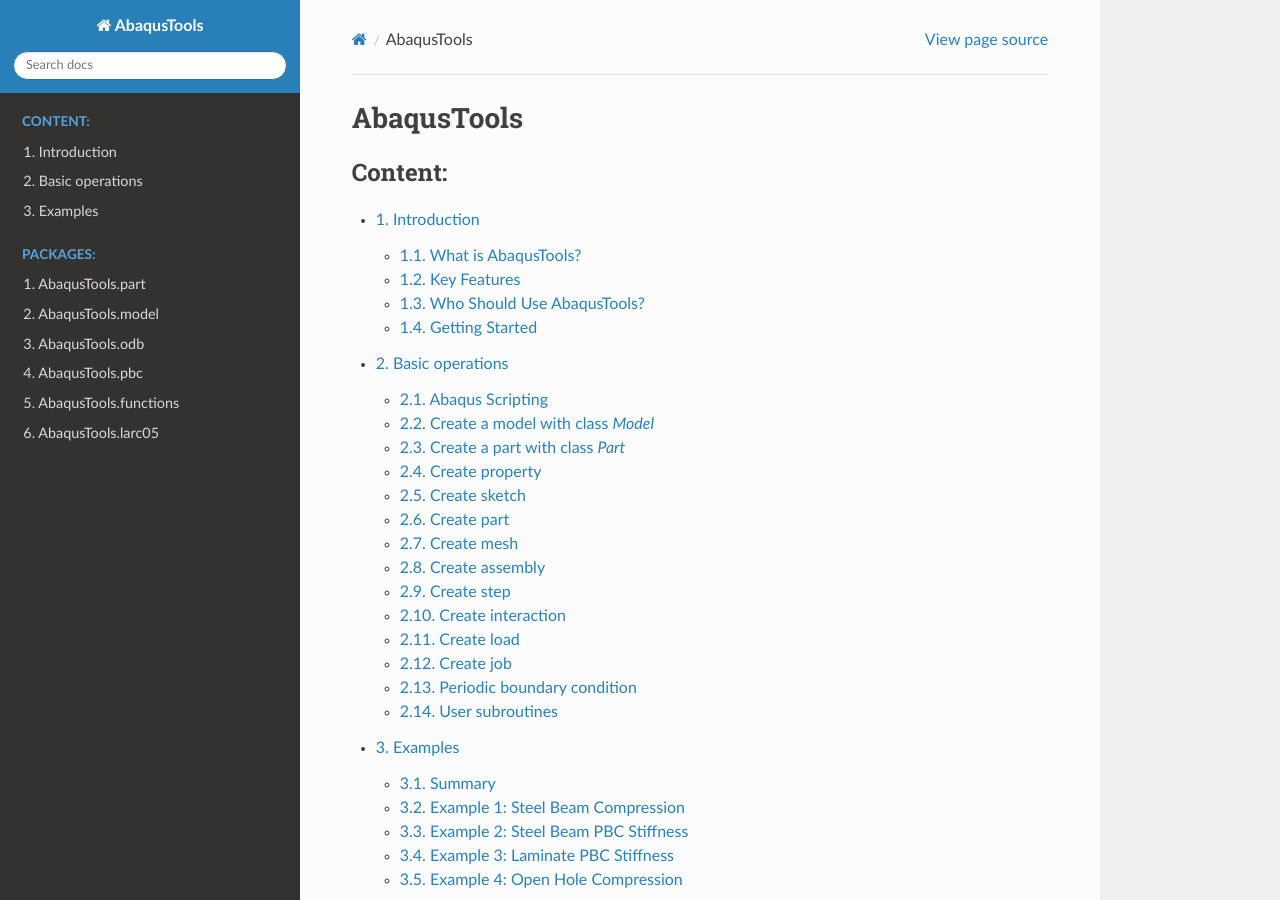
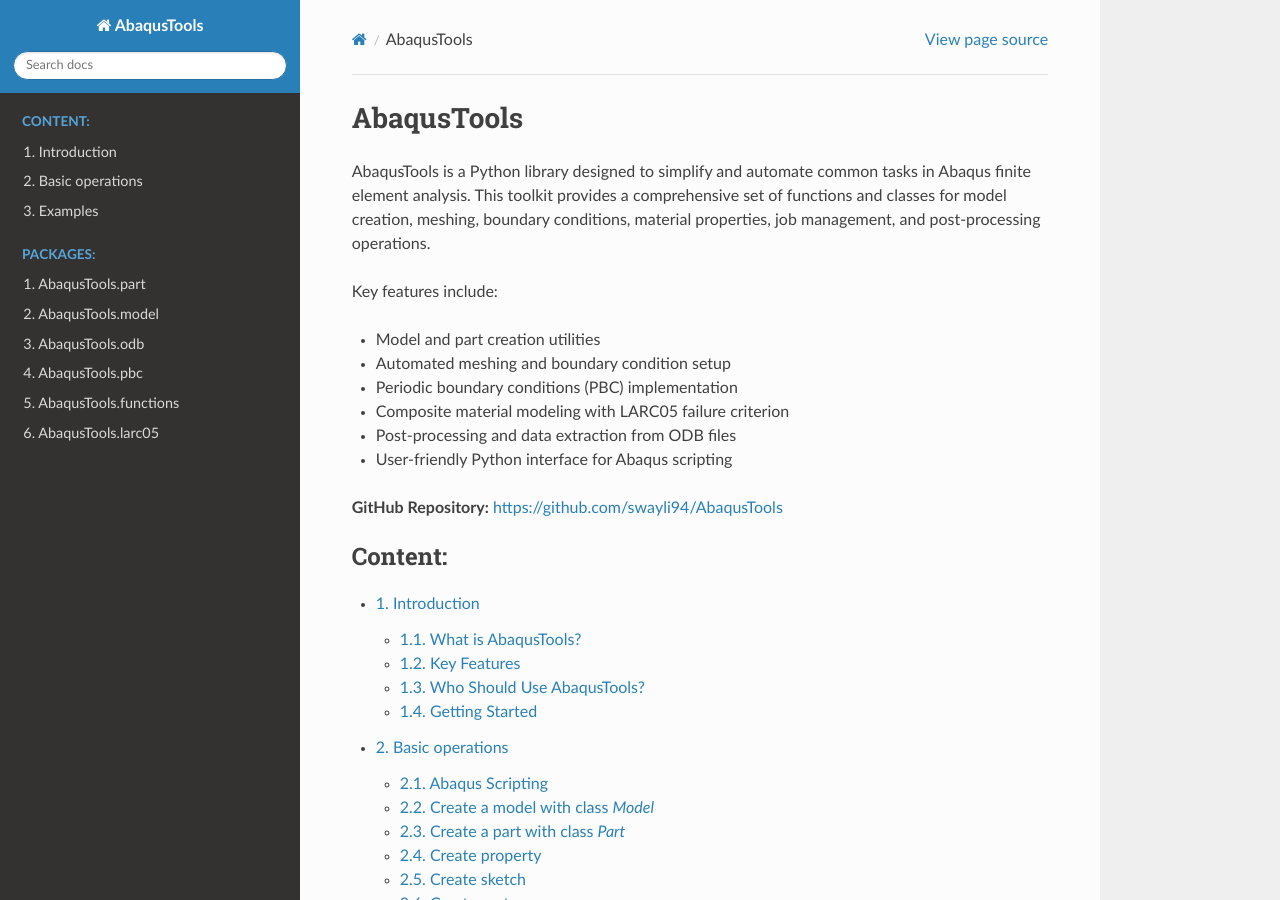
Before and after one commit to swayli94/AbaqusTools, a Sphinx documentation site: the page built from docs/source/index.rst, in a window 1280 px wide and 900 px high. Built offline with Sphinx 7.4.7 and the Read the Docs theme 3.1.0, drawn with Linux system fonts in a browser that asks for light colours.

```diff
--- a/docs/source/index.rst
+++ b/docs/source/index.rst
@@ -7,6 +7,21 @@
 
 AbaqusTools
 =================================
+
+AbaqusTools is a Python library designed to simplify and automate common tasks in Abaqus finite element analysis.
+This toolkit provides a comprehensive set of functions and classes for model creation, meshing, boundary conditions,
+material properties, job management, and post-processing operations.
+
+Key features include:
+
+* Model and part creation utilities
+* Automated meshing and boundary condition setup
+* Periodic boundary conditions (PBC) implementation
+* Composite material modeling with LARC05 failure criterion
+* Post-processing and data extraction from ODB files
+* User-friendly Python interface for Abaqus scripting
+
+**GitHub Repository:** https://github.com/swayli94/AbaqusTools
 
 .. toctree::
     :maxdepth: 2
```
Also changed, not shown: docs/source/example/index.rst (+10 -1 lines), 2 other files.
